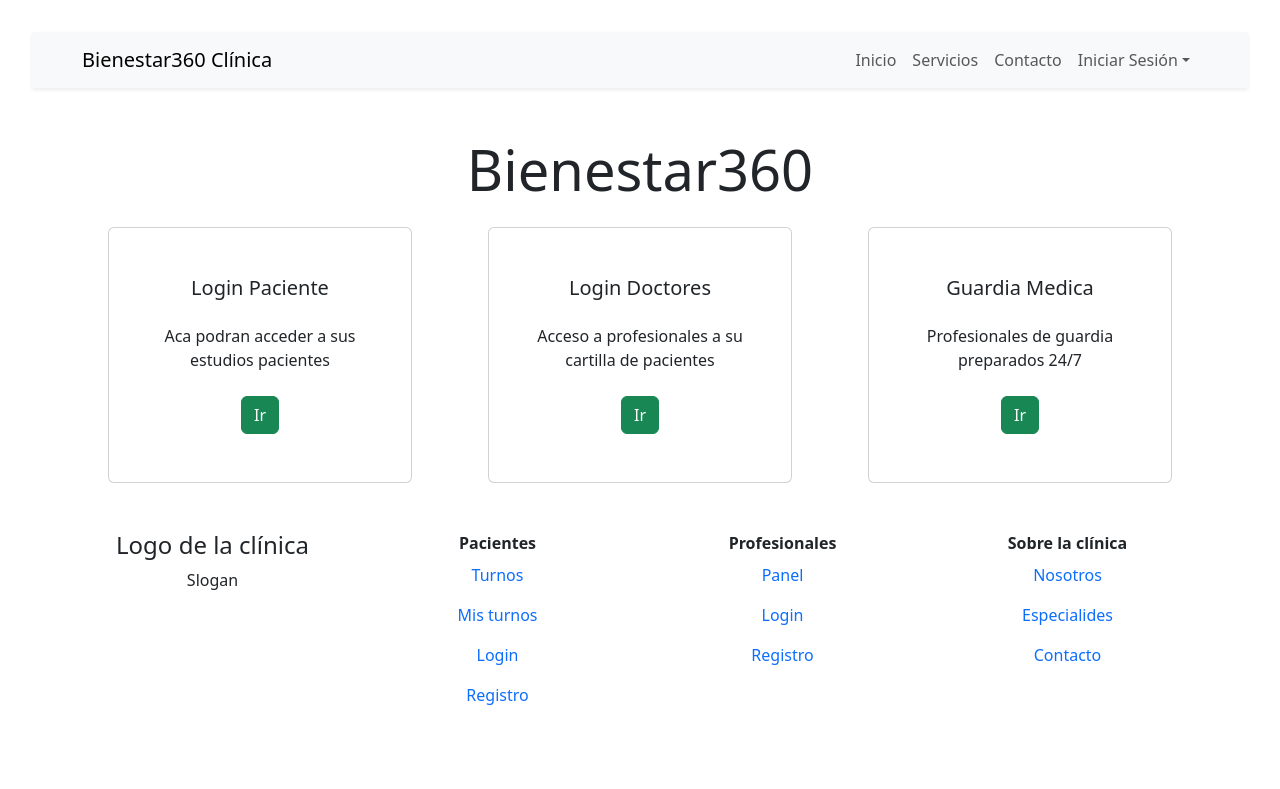
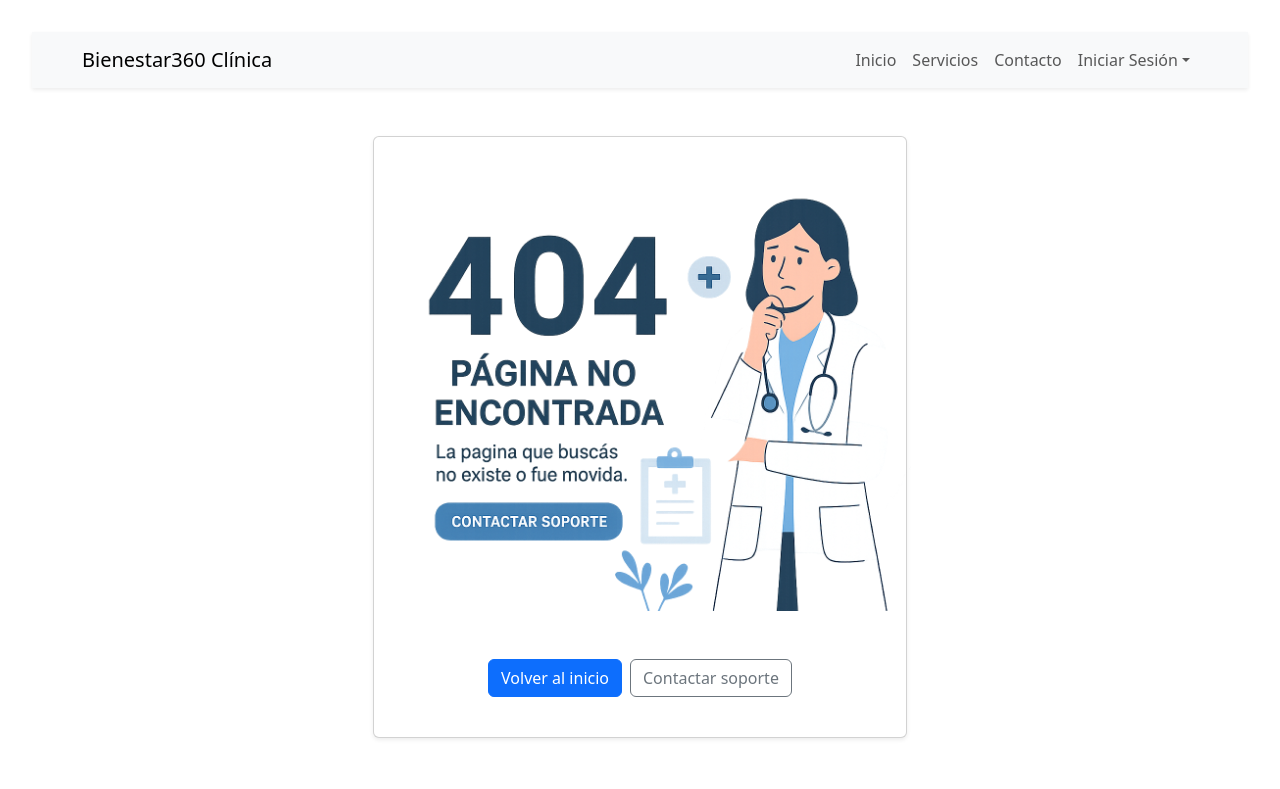
Before and after one commit to tomas0204/Clinica-React, a React (Vite) app: page /inicio in a window 1280 px wide. Shown: the top 789 px of the page. Built offline with nearby package versions, Linux system fonts and the light colour scheme.

Commit message:
Error404 básico

```diff
--- a/src/App.jsx
+++ b/src/App.jsx
@@ -6,6 +6,7 @@ import Footer from "./components/shared/Footer.jsx";
 import Navbar from './components/shared/Navbar.jsx';
 import './App.css'
 import 'bootstrap/dist/css/bootstrap.min.css';
+import Error404 from './components/views/Error404.jsx';
 
 
 
@@ -17,9 +18,10 @@ function App() {
       <Navbar />
       <main className='my-5'>
       <Routes>
-        <Route path='/inicio' element={<Home/>} />
+        <Route path='' element={<Home/>} />
         <Route path='/login' element={<Login/>}/>
         <Route path='/registrarPaciente'element={<RegistrarPaciente />} />
+        <Route path='*' element={<Error404 />} />
       </Routes>
       </main>
       <Footer />
--- a/src/components/shared/Footer.jsx
+++ b/src/components/shared/Footer.jsx
@@ -1,5 +1,6 @@
-import { Container, Row, Col} from 'react-bootstrap';
+import { Container, Row, Col } from 'react-bootstrap';
 import Nav from 'react-bootstrap/Nav';
+import { Link } from 'react-router-dom';
 
 function Footer() {
     return (
@@ -16,10 +17,10 @@ function Footer() {
                             <Nav.Item>
                                 <strong>Pacientes</strong>
                             </Nav.Item>
-                    <Nav.Link href="#">Turnos</Nav.Link>
-                    <Nav.Link href="#">Mis turnos</Nav.Link>
-                    <Nav.Link href="#">Login</Nav.Link>
-                    <Nav.Link href="#">Registro</Nav.Link>
+                            <Nav.Link as={Link} to="">Turnos</Nav.Link>
+                            <Nav.Link as={Link} to="">Mis turnos</Nav.Link>
+                            <Nav.Link as={Link} to="/login">Login</Nav.Link>
+                            <Nav.Link as={Link} to="/registrarPaciente">Registro</Nav.Link>
                         </Nav>
                     </Col>
 
@@ -40,7 +41,7 @@ function Footer() {
                                 <strong>Sobre la clínica</strong>
                             </Nav.Item>
                             <Nav.Link href="#">Nosotros</Nav.Link>
-                <Nav.Link href="#">Especialides</Nav.Link>
+                            <Nav.Link as={Link} to="*">Especialides</Nav.Link>
                             <Nav.Link href="#">Contacto</Nav.Link>
                         </Nav>
                     </Col>
--- a/src/components/shared/Navbar.jsx
+++ b/src/components/shared/Navbar.jsx
@@ -6,7 +6,7 @@ export default function NavbarClinica() {
     <Navbar bg="light" expand="lg" className="shadow-sm">
       <Container>
         {/* LOGO */}
-        <Navbar.Brand as={Link} to="/inicio">
+        <Navbar.Brand as={Link} to="">
           Bienestar360 Clínica
         </Navbar.Brand>
 
@@ -16,25 +16,25 @@ export default function NavbarClinica() {
         {/* CONTENIDO */}
         <Navbar.Collapse id="basic-navbar-nav">
           <Nav className="ms-auto">
-            <Nav.Link as={Link} to="/inicio">
+            <Nav.Link as={Link} to="">
               Inicio
             </Nav.Link>
-            <Nav.Link as={Link} to="/servicios">
+            <Nav.Link as={Link} to="*">
               Servicios
             </Nav.Link>
-            <Nav.Link as={Link} to="/contacto">
+            <Nav.Link as={Link} to="*">
               Contacto
             </Nav.Link>
 
             {/* DROPDOWN INICIAR SESIÓN */}
             <NavDropdown title="Iniciar Sesión" id="login-dropdown">
-              <NavDropdown.Item as={Link} to="/login/paciente">
+              <NavDropdown.Item as={Link} to="/login">
                 Paciente
               </NavDropdown.Item>
-              <NavDropdown.Item as={Link} to="/login/doctor">
+              <NavDropdown.Item as={Link} to="/login">
                 Doctor
               </NavDropdown.Item>
-              <NavDropdown.Item as={Link} to="/login/admin">
+              <NavDropdown.Item as={Link} to="/login">
                 Administrador
               </NavDropdown.Item>
             </NavDropdown>
--- /dev/null
+++ b/src/components/views/Error404.jsx
@@ -0,0 +1,40 @@
+import { Container, Row, Col, Button, Card } from 'react-bootstrap';
+import { Link } from 'react-router-dom';
+import errorImage from '../../../public/img/img-error.png';
+
+function Error404() {
+    return (
+        <Container className="d-flex justify-content-center align-items-center" style={{ minHeight: "70vh" }}>
+            <Row className="w-100 justify-content-center">
+                <Col md={8} lg={6}>
+                    <Card className="text-center p-4 shadow-sm">
+                        <Card.Body>
+                            <img
+                                src={errorImage}
+                                alt="Error 404"
+                                className="img-fluid mb-5 mx-auto d-block"
+                                style={{ maxWidth: "500px" }}
+                            />
+
+                            <div className="d-flex gap-2 justify-content-center">
+                                <Button as={Link} to="/" variant="primary">
+                                    Volver al inicio
+                                </Button>
+                                <Button
+                                    as="a"
+                                    href="https://mail.google.com/mail/?view=cm&fs=1&to=tomasignacioponce17@gmail.com"
+                                    variant="outline-secondary"
+                                    target="_blank"
+                                >
+                                    Contactar soporte
+                                </Button>
+                            </div>
+                        </Card.Body>
+                    </Card>
+                </Col>
+            </Row>
+        </Container>
+    );
+}
+
+export default Error404;
```
Also changed, not shown: public/img/img-error.png (added). Lines whose indentation alone changed are shown as unchanged.
